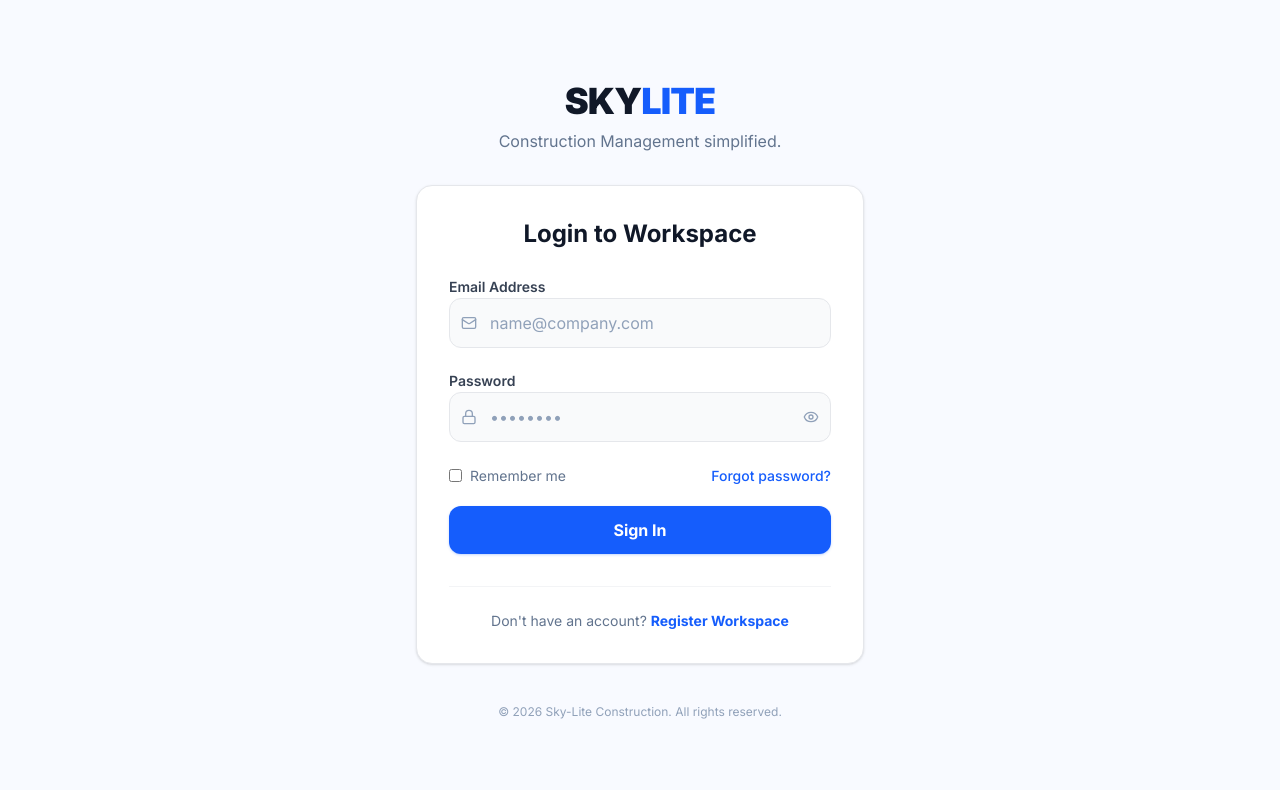
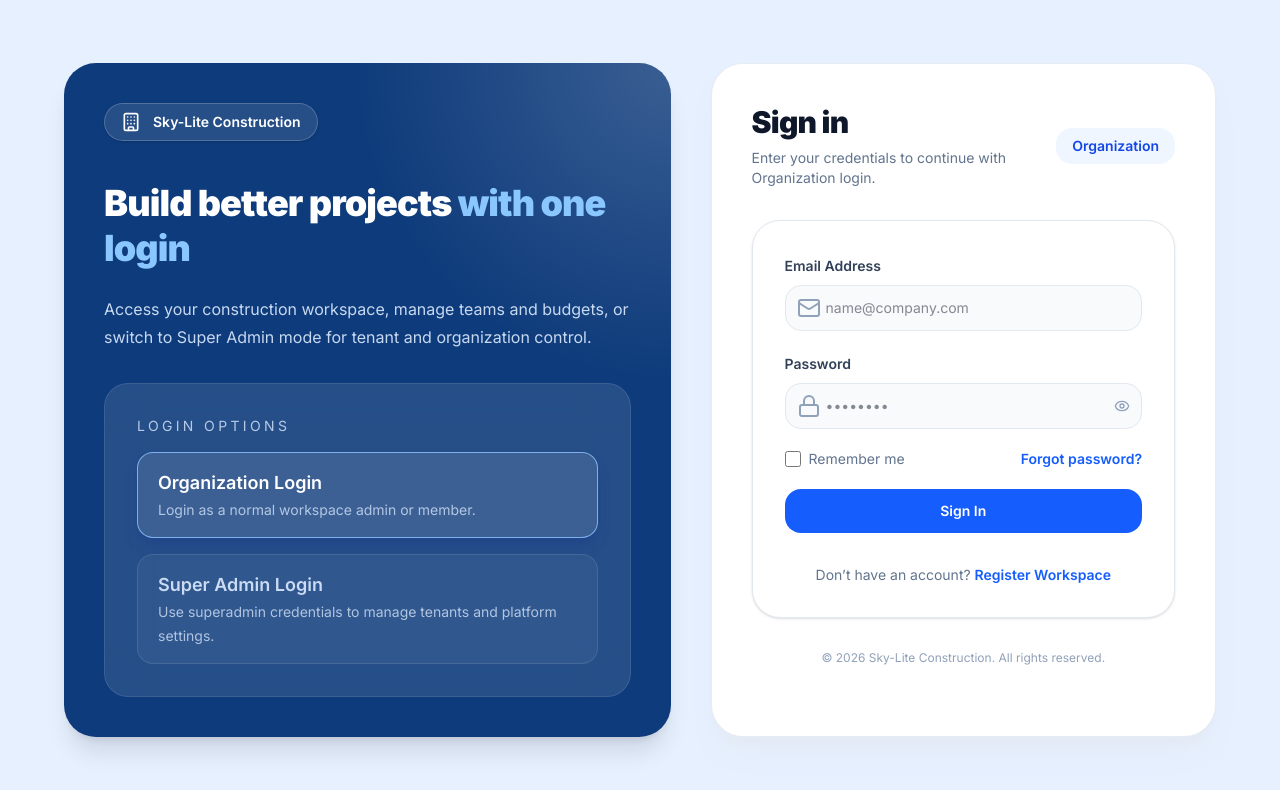
Before and after one commit to techryzinfo-cmyk/sky-lite-web, a Next.js app: page /login in a window 1280 px wide. Shown: the top 790 px of the page. Built offline with nearby package versions, Linux system fonts and the light colour scheme; no server answers.

Commit message:
refactor: enhance login functionality with superadmin support and improve logout handling

```diff
--- a/src/app/login/page.tsx
+++ b/src/app/login/page.tsx
@@ -3,7 +3,7 @@
 import React, { useState, Suspense } from 'react';
 import Link from 'next/link';
 import { useSearchParams } from 'next/navigation';
-import { Eye, EyeOff, Lock, Mail, Loader2, ArrowLeft, CheckCircle2 } from 'lucide-react';
+import { Building, Eye, EyeOff, Lock, Mail, Loader2, ArrowLeft, CheckCircle2 } from 'lucide-react';
 import { useAuth } from '@/providers/AuthContext';
 import { useToast } from '@/providers/ToastContext';
 import api from '@/services/api.client';
@@ -16,6 +16,7 @@ function LoginForm() {
   const [fpEmail, setFpEmail] = useState('');
   const [fpLoading, setFpLoading] = useState(false);
   const [fpSent, setFpSent] = useState(false);
+  const [loginType, setLoginType] = useState<'org' | 'superadmin'>('org');
 
   const { login } = useAuth();
   const toast = useToast();
@@ -46,45 +47,16 @@ function LoginForm() {
     setIsLoading(true);
 
     try {
-    // ======================================================
-    // First try Admin / Member login
-    // ======================================================
-    await login({ email, password });
-
+      await login(
+        loginType === 'superadmin'
+          ? { authType: 'superadmin', email, password }
+          : { email, password }
+      );
       toast.success('Welcome back!');
-    return;
-  } catch (adminError) {
-    console.log('Admin/Member login failed. Trying Super Admin...');
-  }
-
-  try {
-    // ======================================================
-    // Try Super Admin login
-    // ======================================================
-    const { data } = await api.post('/superadmin/auth/login', {
-      email,
-      password,
-    });
-
-    // Store token (optional if backend cookie is enough)
-    // Clear any previous normal user session
-localStorage.removeItem('token');
-localStorage.removeItem('refreshToken');
-localStorage.removeItem('user');
-
-// Store SuperAdmin session
-sessionStorage.setItem('saToken', data.saToken);
-sessionStorage.setItem(
-  'superAdmin',
-  JSON.stringify(data.superAdmin)
-);
-
-toast.success('Welcome Super Admin!');
-
-window.location.href = '/superadmin/dashboard';
-  } catch (superAdminError: any) {
+    } catch (error: any) {
       toast.error(
-      superAdminError?.response?.data?.message ||
+        error?.response?.data?.message ||
+        error?.message ||
         'Invalid credentials.'
       );
     } finally {
@@ -93,68 +65,113 @@ window.location.href = '/superadmin/dashboard';
   };
 
 
+  return (
+    <div className="min-h-screen bg-[#E6F0FF] flex items-center justify-center px-6 py-10">
+      <div className="grid grid-cols-1 xl:grid-cols-[1.2fr_1fr] gap-10 w-full max-w-6xl">
+        <div className="rounded-[32px] bg-[#0E3B7B] p-10 text-white shadow-xl overflow-hidden relative">
+          <div className="absolute inset-0 bg-[radial-gradient(circle_at_top_right,_rgba(255,255,255,0.18),_transparent_35%)] pointer-events-none" />
+          <div className="relative z-10 flex h-full flex-col justify-between">
+            <div>
+              <div className="inline-flex items-center gap-3 rounded-full border border-white/20 bg-white/10 px-4 py-2 text-sm font-semibold text-white shadow-sm">
+                <Building className="w-5 h-5 text-white" />
+                Sky-Lite Construction
+              </div>
 
-  return (
-    <div className="min-h-screen flex items-center justify-center p-6 bg-[#F8FAFF]">
-      <div className="w-full max-w-md">
-        <div className="text-center mb-8">
-          <h1 className="text-4xl font-black tracking-tight text-gray-900 mb-2">
-            SKY<span className="text-blue-600">LITE</span>
+              <h1 className="mt-10 text-4xl font-black leading-tight tracking-tight">
+                Build better projects
+                <span className="text-[#8AC7FF]"> with one login</span>
               </h1>
-          <p className="text-slate-500">Construction Management simplified.</p>
+
+              <p className="mt-6 max-w-xl text-blue-100/90 text-base leading-7">
+                Access your construction workspace, manage teams and budgets, or switch to Super Admin mode for tenant and organization control.
+              </p>
+            </div>
+
+            <div className="mt-8 rounded-[24px] border border-white/10 bg-white/10 p-8 backdrop-blur-xl">
+              <p className="text-sm uppercase tracking-[0.24em] text-blue-100/80">Login options</p>
+              <div className="mt-4 flex flex-col gap-4">
+                <button
+                  type="button"
+                  onClick={() => setLoginType('org')}
+                  className={`w-full rounded-2xl border px-5 py-4 text-left text-white transition ${loginType === 'org' ? 'border-blue-300/80 bg-white/10 shadow-lg shadow-blue-900/30' : 'border-white/10 bg-white/5 hover:bg-white/10'}`}
+                >
+                  <span className="block text-lg font-semibold">Organization Login</span>
+                  <span className="text-sm text-blue-100/75">Login as a normal workspace admin or member.</span>
+                </button>
+                <button
+                  type="button"
+                  onClick={() => setLoginType('superadmin')}
+                  className={`w-full rounded-2xl border px-5 py-4 text-left transition ${loginType === 'superadmin' ? 'border-blue-300/80 bg-white/10 shadow-lg shadow-blue-900/30 text-white' : 'border-white/10 bg-white/5 text-blue-100/90 hover:bg-white/10'}`}
+                >
+                  <span className="block text-lg font-semibold">Super Admin Login</span>
+                  <span className="text-sm text-blue-100/75">Use superadmin credentials to manage tenants and platform settings.</span>
+                </button>
+              </div>
+            </div>
+          </div>
+        </div>
+
+        <div className="rounded-[32px] bg-white p-10 shadow-xl shadow-slate-200/60 border border-slate-200/80">
+          <div className="mb-8 flex items-center justify-between gap-4">
+            <div>
+              <h2 className="text-3xl font-black tracking-tight text-slate-900">Sign in</h2>
+              <p className="mt-2 text-sm text-slate-500">Enter your credentials to continue with {loginType === 'org' ? 'Organization' : 'Super Admin'} login.</p>
+            </div>
+            <div className="rounded-2xl bg-blue-50 px-4 py-2 text-sm font-semibold text-blue-700">{loginType === 'org' ? 'Organization' : 'Super Admin'}</div>
           </div>
 
           {registered && (
-          <div className="mb-6 p-4 rounded-xl bg-emerald-50 border border-emerald-200 text-emerald-700 text-sm text-center font-medium">
+            <div className="mb-6 rounded-3xl border border-emerald-100/90 bg-emerald-50 p-4 text-sm text-emerald-800">
               Registration successful! Please login with your credentials.
             </div>
           )}
 
-        <div className="bg-white rounded-2xl shadow-sm border border-gray-200 p-8">
+          <div className="bg-white rounded-[28px] border border-slate-200 p-8 shadow-sm">
             {showForgotPw ? (
               <div>
                 <button
                   onClick={() => { setShowForgotPw(false); setFpSent(false); setFpEmail(''); }}
-                className="flex items-center space-x-1.5 text-sm text-slate-500 hover:text-gray-900 mb-6 transition-colors"
+                  className="mb-6 inline-flex items-center gap-2 text-sm font-semibold text-slate-600 hover:text-slate-900"
                 >
                   <ArrowLeft className="w-4 h-4" />
-                <span>Back to login</span>
+                  Back to login
                 </button>
+
                 {fpSent ? (
                   <div className="text-center py-6">
-                  <div className="w-14 h-14 rounded-2xl bg-emerald-50 border border-emerald-200 flex items-center justify-center mx-auto mb-4">
-                    <CheckCircle2 className="w-7 h-7 text-emerald-500" />
+                    <div className="mx-auto mb-4 flex h-14 w-14 items-center justify-center rounded-3xl bg-emerald-100 text-emerald-700">
+                      <CheckCircle2 className="w-7 h-7" />
                     </div>
-                  <h2 className="text-xl font-bold text-gray-900 mb-2">OTP Sent</h2>
-                  <p className="text-sm text-slate-500">We've sent a 6-digit verification code (OTP) to <span className="font-semibold text-gray-900">{fpEmail}</span>.</p>
+                    <h3 className="text-xl font-semibold text-slate-900">OTP Sent</h3>
+                    <p className="mt-2 text-sm text-slate-500">A reset email has been sent to <span className="font-medium text-slate-900">{fpEmail}</span>.</p>
                     <Link
                       href={`/reset-password?email=${encodeURIComponent(fpEmail)}`}
-                    className="mt-6 w-full inline-flex items-center justify-center bg-blue-600 hover:bg-blue-500 text-white font-bold py-3 px-4 rounded-xl shadow-sm shadow-blue-600/20 transition-all active:scale-[0.98]"
+                      className="mt-6 inline-flex w-full items-center justify-center rounded-2xl bg-blue-600 px-4 py-3 text-sm font-semibold text-white transition hover:bg-blue-500"
                     >
                       Enter OTP & Reset Password
                     </Link>
                     <button
-                    onClick={() => { setFpSent(false); }}
-                    className="mt-4 text-xs font-bold text-slate-500 hover:text-gray-900 transition-colors block mx-auto"
+                      onClick={() => setFpSent(false)}
+                      className="mt-4 text-xs font-semibold text-slate-500 hover:text-slate-900"
                     >
                       Resend Email
                     </button>
                   </div>
                 ) : (
                   <div>
-                  <h2 className="text-2xl font-bold mb-2 text-gray-900">Reset Password</h2>
-                  <p className="text-sm text-slate-500 mb-6">Enter your email and we'll send you a reset link.</p>
+                    <h3 className="text-xl font-semibold text-slate-900 mb-2">Reset Password</h3>
+                    <p className="text-sm text-slate-500 mb-6">Enter your email and we’ll send a reset link.</p>
                     <form onSubmit={handleForgotPassword} className="space-y-5">
                       <div className="space-y-1.5">
-                      <label className="text-sm font-semibold text-gray-700">Email Address</label>
+                        <label className="text-sm font-semibold text-slate-700">Email Address</label>
                         <div className="relative">
-                        <Mail className="absolute left-3 top-1/2 -translate-y-1/2 w-4 h-4 text-slate-400" />
+                          <Mail className="absolute left-3 top-1/2 -translate-y-1/2 text-slate-400" />
                           <input
                             type="email"
                             required
                             value={fpEmail}
                             onChange={(e) => setFpEmail(e.target.value)}
-                          className="w-full bg-gray-50 border border-gray-200 rounded-xl py-3 pl-10 pr-4 text-gray-900 placeholder:text-slate-400 focus:outline-none focus:ring-2 focus:ring-blue-500/20 focus:border-blue-500 transition-all"
+                            className="w-full rounded-2xl border border-slate-200 bg-slate-50 py-3 pl-10 pr-4 text-sm text-slate-900 outline-none transition focus:border-blue-500 focus:ring-2 focus:ring-blue-500/20"
                             placeholder="name@company.com"
                           />
                         </div>
@@ -162,13 +179,9 @@ window.location.href = '/superadmin/dashboard';
                       <button
                         type="submit"
                         disabled={fpLoading}
-                      className="w-full bg-blue-600 hover:bg-blue-500 disabled:opacity-50 disabled:cursor-not-allowed text-white font-bold py-3 px-4 rounded-xl shadow-sm shadow-blue-600/20 transition-all active:scale-[0.98] flex items-center justify-center space-x-2"
+                        className="w-full rounded-2xl bg-blue-600 px-4 py-3 text-sm font-semibold text-white transition hover:bg-blue-500 disabled:cursor-not-allowed disabled:opacity-60"
                       >
-                      {fpLoading ? (
-                        <><Loader2 className="w-5 h-5 animate-spin" /><span>Sending...</span></>
-                      ) : (
-                        <span>Send Reset Link</span>
-                      )}
+                        {fpLoading ? 'Sending...' : 'Send Reset Link'}
                       </button>
                     </form>
                   </div>
@@ -176,81 +189,76 @@ window.location.href = '/superadmin/dashboard';
               </div>
             ) : (
               <>
-              <h2 className="text-2xl font-bold mb-6 text-center text-gray-900">Login to Workspace</h2>
-
                 <form onSubmit={handleSubmit} className="space-y-5">
-                <div className="space-y-1.5">
-                  <label className="text-sm font-semibold text-gray-700">Email Address</label>
-                  <div className="relative">
-                    <Mail className="absolute left-3 top-1/2 -translate-y-1/2 w-4 h-4 text-slate-400" />
+                  <div>
+                    <label className="text-sm font-semibold text-slate-700">Email Address</label>
+                    <div className="relative mt-2">
+                      <Mail className="absolute left-3 top-1/2 -translate-y-1/2 text-slate-400" />
                       <input
                         type="email"
                         value={email}
                         onChange={(e) => setEmail(e.target.value)}
-                      className="w-full bg-gray-50 border border-gray-200 rounded-xl py-3 pl-10 pr-4 text-gray-900 placeholder:text-slate-400 focus:outline-none focus:ring-2 focus:ring-blue-500/20 focus:border-blue-500 transition-all"
+                        className="w-full rounded-2xl border border-slate-200 bg-slate-50 py-3 pl-10 pr-4 text-sm text-slate-900 outline-none transition focus:border-blue-500 focus:ring-2 focus:ring-blue-500/20"
                         placeholder="name@company.com"
                         required
                       />
                     </div>
                   </div>
 
-                <div className="space-y-1.5">
-                  <label className="text-sm font-semibold text-gray-700">Password</label>
-                  <div className="relative">
-                    <Lock className="absolute left-3 top-1/2 -translate-y-1/2 w-4 h-4 text-slate-400" />
+                  <div>
+                    <label className="text-sm font-semibold text-slate-700">Password</label>
+                    <div className="relative mt-2">
+                      <Lock className="absolute left-3 top-1/2 -translate-y-1/2 text-slate-400" />
                       <input
                         type={showPassword ? 'text' : 'password'}
                         value={password}
                         onChange={(e) => setPassword(e.target.value)}
-                      className="w-full bg-gray-50 border border-gray-200 rounded-xl py-3 pl-10 pr-12 text-gray-900 placeholder:text-slate-400 focus:outline-none focus:ring-2 focus:ring-blue-500/20 focus:border-blue-500 transition-all"
+                        className="w-full rounded-2xl border border-slate-200 bg-slate-50 py-3 pl-10 pr-12 text-sm text-slate-900 outline-none transition focus:border-blue-500 focus:ring-2 focus:ring-blue-500/20"
                         placeholder="••••••••"
                         required
                       />
                       <button
                         type="button"
                         onClick={() => setShowPassword(!showPassword)}
-                      className="absolute right-3 top-1/2 -translate-y-1/2 text-slate-400 hover:text-gray-700 transition-colors"
+                        className="absolute right-3 top-1/2 -translate-y-1/2 text-slate-400 hover:text-slate-900"
                       >
                         {showPassword ? <EyeOff className="w-4 h-4" /> : <Eye className="w-4 h-4" />}
                       </button>
                     </div>
                   </div>
 
-                <div className="flex items-center justify-between text-sm pt-1">
-                  <label className="flex items-center space-x-2 cursor-pointer">
-                    <input type="checkbox" className="rounded border-gray-300 text-blue-600 focus:ring-blue-500/20" />
-                    <span className="text-slate-500">Remember me</span>
+                  <div className="flex items-center justify-between text-sm text-slate-500">
+                    <label className="inline-flex items-center gap-2">
+                      <input type="checkbox" className="h-4 w-4 rounded border-slate-300 text-blue-600 focus:ring-blue-500" />
+                      Remember me
                     </label>
-                  <button type="button" onClick={() => setShowForgotPw(true)} className="text-blue-600 hover:text-blue-700 font-medium transition-colors">Forgot password?</button>
+                    <button type="button" onClick={() => setShowForgotPw(true)} className="font-semibold text-blue-600 hover:text-blue-700">
+                      Forgot password?
+                    </button>
                   </div>
 
                   <button
                     type="submit"
                     disabled={isLoading}
-                  className="w-full bg-blue-600 hover:bg-blue-500 disabled:opacity-50 disabled:cursor-not-allowed text-white font-bold py-3 px-4 rounded-xl shadow-sm shadow-blue-600/20 transition-all active:scale-[0.98] flex items-center justify-center space-x-2 mt-2"
+                    className="w-full rounded-2xl bg-blue-600 px-4 py-3 text-sm font-semibold text-white transition hover:bg-blue-500 disabled:cursor-not-allowed disabled:opacity-60"
                   >
-                  {isLoading ? (
-                    <><Loader2 className="w-5 h-5 animate-spin" /><span>Signing in...</span></>
-                  ) : (
-                    <span>Sign In</span>
-                  )}
+                    {isLoading ? 'Signing in...' : 'Sign In'}
                   </button>
                 </form>
 
-              <div className="mt-8 pt-6 border-t border-gray-100 text-center">
-                <p className="text-slate-500 text-sm">
-                  Don&apos;t have an account?{' '}
-                  <Link href="/register" className="text-blue-600 font-bold hover:text-blue-700 transition-colors">
+                <div className="mt-8 text-center text-sm text-slate-500">
+                  Don’t have an account?{' '}
+                  <Link href="/register" className="font-semibold text-blue-600 hover:text-blue-700">
                     Register Workspace
                   </Link>
-                </p>
                 </div>
               </>
             )}
           </div>
 
-        <div className="mt-10 text-center text-slate-400 text-xs">
-          &copy; 2026 Sky-Lite Construction. All rights reserved.
+          <div className="mt-8 text-center text-xs text-slate-400">
+            © 2026 Sky-Lite Construction. All rights reserved.
+          </div>
         </div>
       </div>
     </div>
```
Also changed, not shown: src/app/superadmin/layout.tsx (+5 -8 lines), src/providers/AuthContext.tsx (+49 -41 lines), src/services/api.client.ts (+35 -6 lines). Lines whose indentation alone changed are shown as unchanged.
